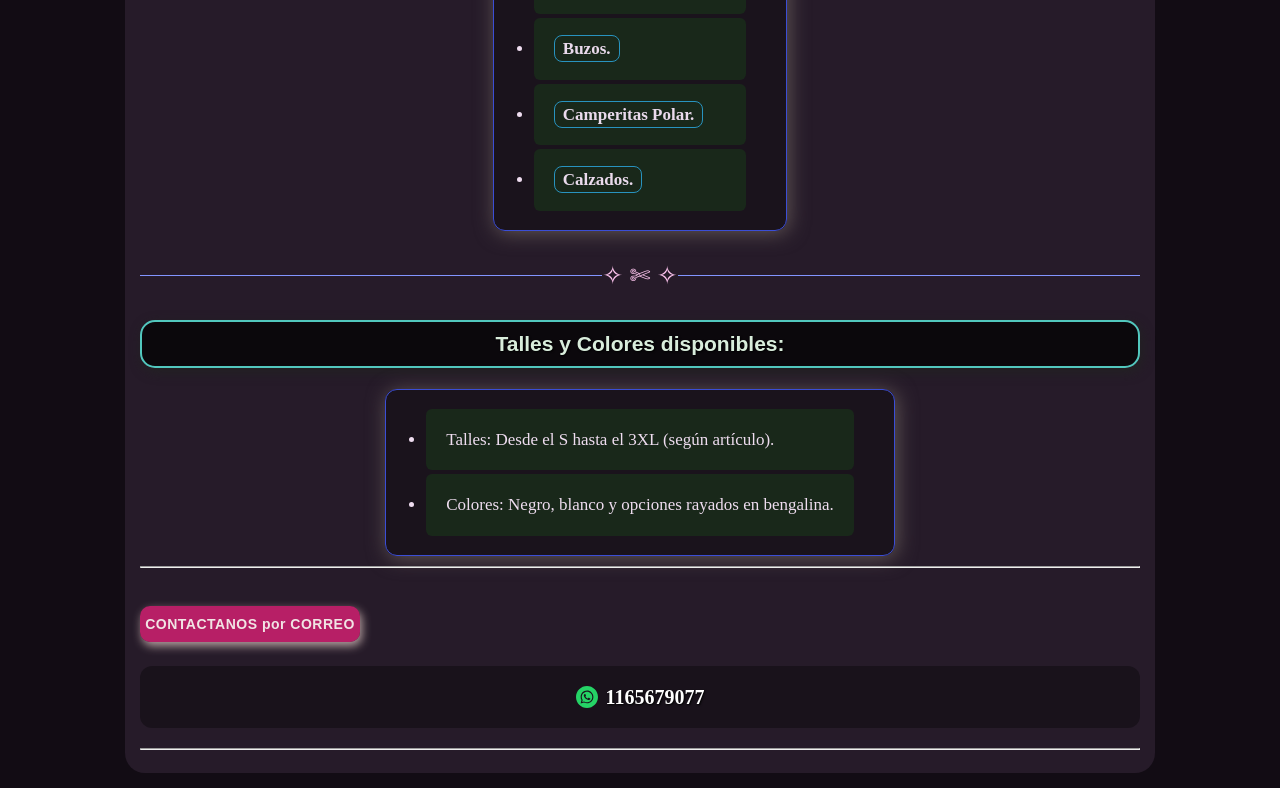
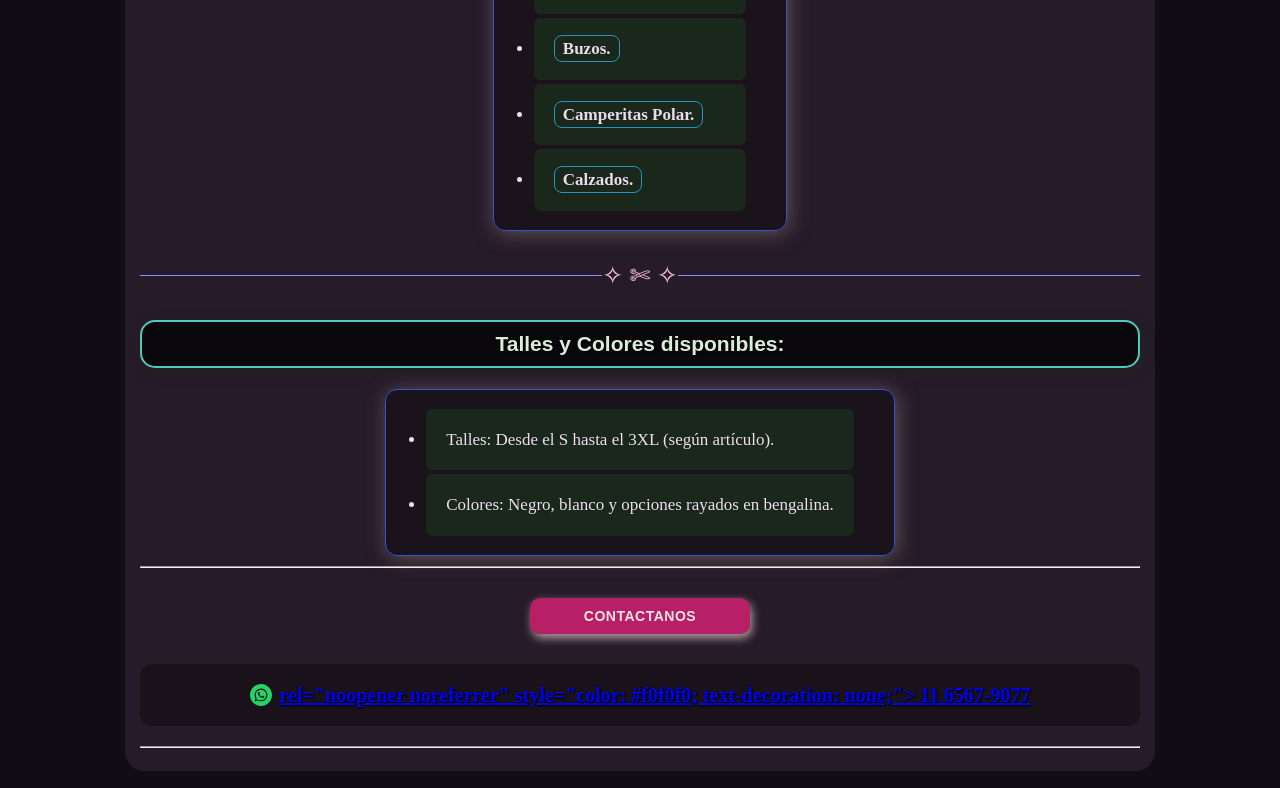
Before and after one commit to Gastronomicamente/ropadetrabajo, a plain HTML site: page index.html in a window 1280 px wide. Shown: the part 1433-2221 px from the top of the page. Drawn offline with Linux system fonts and the light colour scheme.

Commit message:
Update index.html

```diff
--- a/index.html
+++ b/index.html
@@ -73,21 +73,52 @@
         <li>Colores: Negro, blanco y opciones rayados en bengalina.</li> <!-- Segundo punto informativo sobre los colores y telas -->
       </ul> <!-- Cierra la lista de talles y colores -->
 
-<hr> <!-- Dibuja una línea horizontal divisoria antes del botón de contacto -->
-      <a href="https://google.com" target="_blank" rel="noopener noreferrer" class="contacto" style="display: inline-block; margin-bottom: 16px;">
-        CONTACTANOS por CORREO
-      </a>
+<hr> <!-- Dibuja una línea horizontal divisoria -->
 
-      <!-- Número de WhatsApp con logo, color blanco y enlace clicable -->
-      <p style="margin-top: 8px; display: flex; align-items: center; justify-content: center; gap: 8px; color: #ffffff !important; font-size: 20px; font-weight: bold;">
-        <a href="https://whatsapp.com" target="_blank" rel="noopener noreferrer" style="display: flex; align-items: center; gap: 8px; color: #ffffff !important; text-decoration: none !important;">
-          <svg width="22" height="22" viewBox="0 0 24 24" fill="#25D366">
-            <path d="M12.031 6.172c-3.181 0-5.767 2.586-5.768 5.766-.001 1.298.38 2.27 1.019 3.287l-.582 2.128 2.182-.573c.978.58 1.911.928 3.145.929 3.178 0 5.767-2.587 5.768-5.766.001-3.187-2.575-5.77-5.764-5.771zm3.392 8.244c-.144.405-.837.774-1.17.824-.299.045-.677.063-1.092-.069-.252-.08-.575-.187-.988-.365-1.739-.751-2.874-2.502-2.961-2.617-.087-.116-.708-.94-.708-1.793s.448-1.273.607-1.446c.159-.173.346-.217.462-.217l.332.006c.106.005.249-.04.39.298.144.347.491 1.2.534 1.287.043.087.072.188.014.304-.058.116-.087.188-.173.289l-.26.304c-.087.086-.177.18-.076.354.101.174.449.741.964 1.201.662.591 1.221.774 1.394.86s.274.072.376-.043c.101-.116.433-.506.549-.68.116-.173.231-.145.39-.087s1.011.477 1.184.564.289.13.332.202c.045.072.045.419-.1.824zm-3.423-14.416c-6.627 0-12 5.373-12 12s5.373 12 12 12 12-5.373 12-12-5.373-12-12-12zm.029 18.88c-1.161 0-2.305-.292-3.318-.844l-3.677.964.984-3.595c-.607-1.052-.927-2.246-.926-3.468.001-3.825 3.113-6.937 6.937-6.937 1.856.001 3.598.723 4.907 2.034 1.31 1.311 2.031 3.054 2.03 4.908-.001 3.825-3.113 6.938-6.937 6.938z"/>
-          </svg>
-          <span style="color: #ffffff !important; text-decoration: none !important;">1165679077</span>
-        </a>
-      </p>
-      <hr> <!-- Dibuja una línea horizontal divisoria debajo del botón de contacto -->
+<!-- Enlace para enviar un correo electrónico -->
+<a href="mailto:gastrofuegos@gmail.com" class="contacto">
+  CONTACTANOS <!-- Texto visible del enlace -->
+</a>
+
+<!-- Número de WhatsApp con su ícono y estilos visuales -->
+<p style="
+  margin-top: 12px;
+  display: flex;
+  align-items: center;
+  justify-content: center;
+  gap: 8px;
+  color: #f0f0f0;
+  font-size: 20px;
+  font-weight: bold;
+">
+
+  <!-- Ícono de WhatsApp dibujado mediante SVG -->
+  <svg width="22" height="22" viewBox="0 0 24 24" fill="#25D366">
+
+    <!-- Dibuja la figura del ícono de WhatsApp -->
+    <path d="M12.031 6.172c-3.181 0-5.767 2.586-5.768 5.766-.001 1.298.38 2.27 1.019 3.287l-.582 2.128 2.182-.573c.978.58 1.911.928 3.145.929 3.178 0 5.767-2.587 5.768-5.766.001-3.187-2.575-5.77-5.764-5.771zm3.392 8.244c-.144.405-.837.774-1.17.824-.299.045-.677.063-1.092-.069-.252-.08-.575-.187-.988-.365-1.739-.751-2.874-2.502-2.961-2.617-.087-.116-.708-.94-.708-1.793s.448-1.273.607-1.446c.159-.173.346-.217.462-.217l.332.006c.106.005.249-.04.39.298.144.347.491 1.2.534 1.287.043.087.072.188.014.304-.058.116-.087.188-.173.289l-.26.304c-.087.086-.177.18-.076.354.101.174.449.741.964 1.201.662.591 1.221.774 1.394.86s.274.072.376-.043c.101-.116.433-.506.549-.68.116-.173.231-.145.39-.087s1.011.477 1.184.564.289.13.332.202c.045.072.045.419-.1.824zm-3.423-14.416c-6.627 0-12 5.373-12 12s5.373 12 12 12 12-5.373 12-12-5.373-12-12-12zm.029 18.88c-1.161 0-2.305-.292-3.318-.844l-3.677.964.984-3.595c-.607-1.052-.927-2.246-.926-3.468.001-3.825 3.113-6.937 6.937-6.937 1.856.001 3.598.723 4.907 2.034 1.31 1.311 2.031 3.054 2.03 4.908-.001 3.825-3.113 6.938-6.937 6.938z"/>
+
+  </svg> <!-- Cierra el ícono SVG -->
+
+  <!-- Enlace que permite abrir una conversación de WhatsApp -->
+  <a href="https://wa.me/5491165679077"
+
+     target="_blank"
+     <!-- Abre WhatsApp en una pestaña nueva -->
+
+     rel="noopener noreferrer"
+     <!-- Evita que la nueva pestaña pueda controlar la página original -->
+
+     style="color: #f0f0f0; text-decoration: none;">
+     <!-- Color claro y elimina el subrayado del enlace -->
+
+     11 6567-9077 <!-- Número de teléfono visible y clickeable -->
+
+  </a> <!-- Cierra el enlace de WhatsApp -->
+
+</p> <!-- Cierra el párrafo que contiene el ícono y el teléfono -->
+
+<hr> <!-- Dibuja una línea horizontal divisoria -->
 
     </main> <!-- Cierra el contenedor principal del contenido -->
   </body> <!-- Cierra el cuerpo visible de la página -->
```
